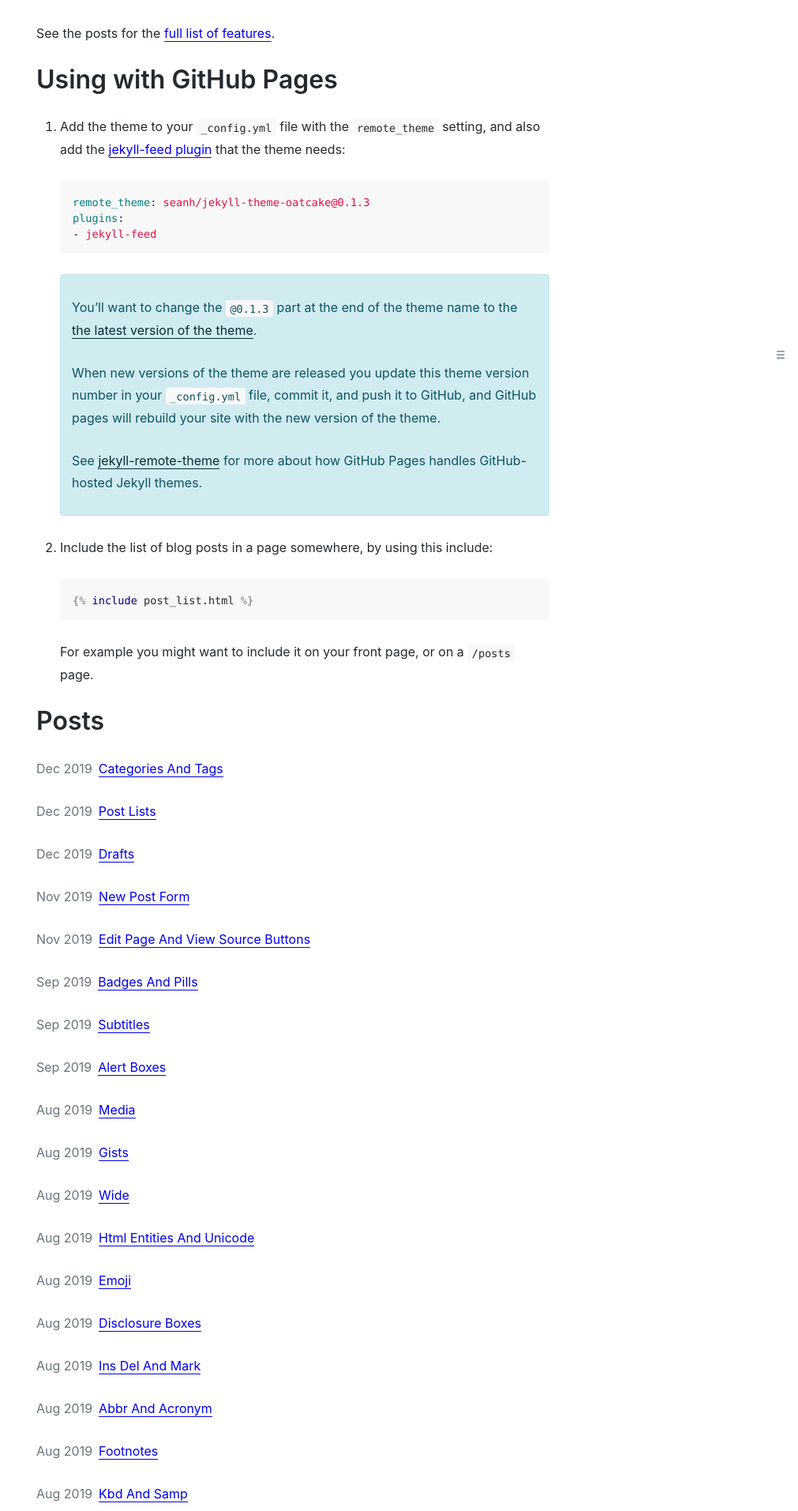
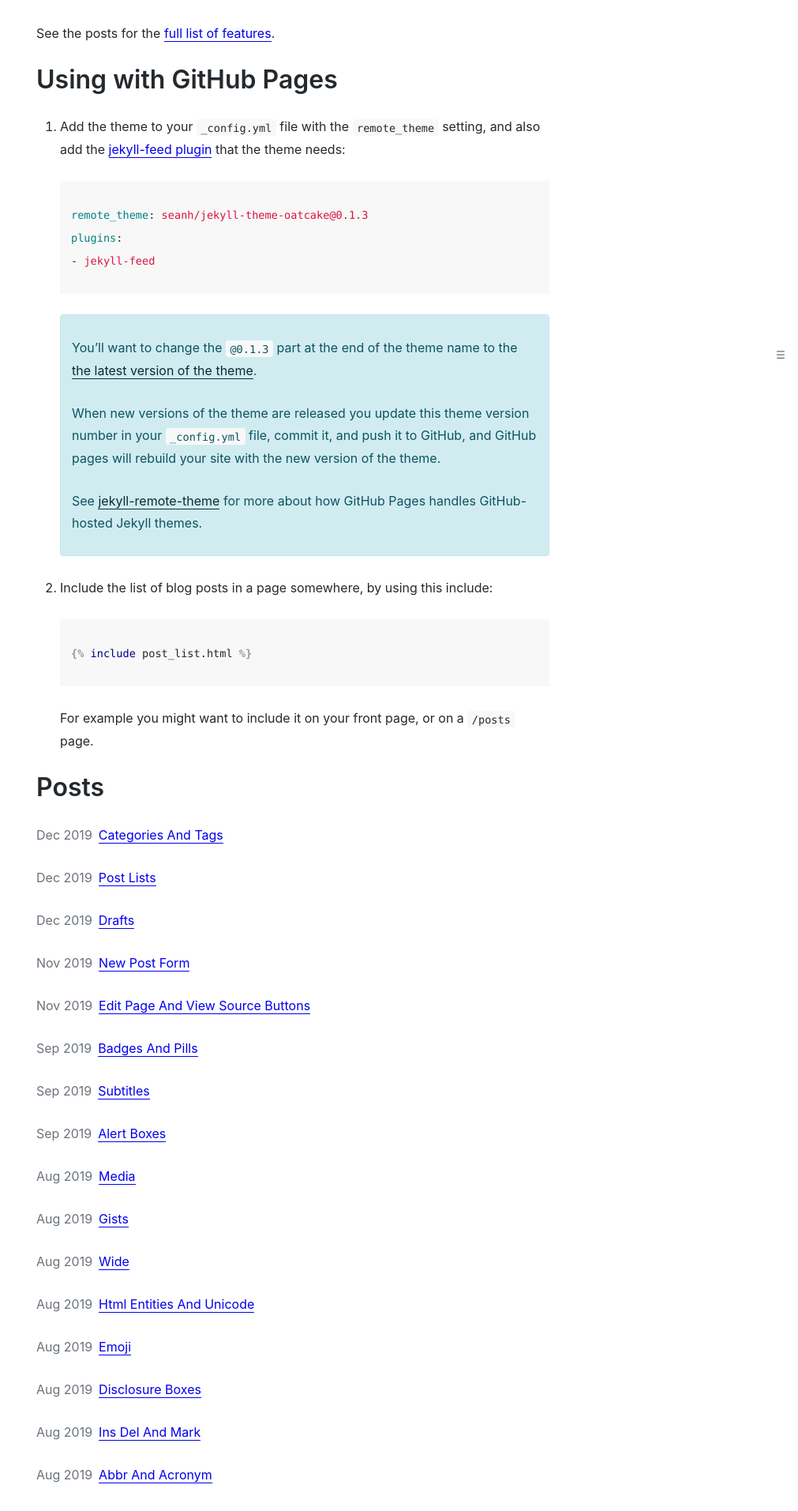
Before and after one commit to seanh/jekyll-theme-oatcake, a Jekyll site: the page built from index.md, in a window 1280 px wide. Shown: the part 427-2340 px from the top of the page at 79% size, without its empty margins (269-1280 px from the left). Built offline with Jekyll 4.4.1, drawn with Linux system fonts in a browser that asks for light colours; comment, search, counter and statistics services are not loaded; our own code applies the rules of GitHub Pages for plain Markdown files.

Commit message:
Fix the vertical rhythm of code boxes

```diff
--- a/_sass/_code.scss
+++ b/_sass/_code.scss
@@ -25,8 +25,10 @@ h6 code {
 }
 
 pre {
-  line-height: 1.25;
-  padding: 16px;
+  padding-top: var(--body-line-height);
+  padding-bottom: var(--body-line-height);
+  padding-left: calc(var(--body-line-height) * 0.5);
+  padding-right: calc(var(--body-line-height) * 0.5);
   overflow: auto;
 }
 
```
